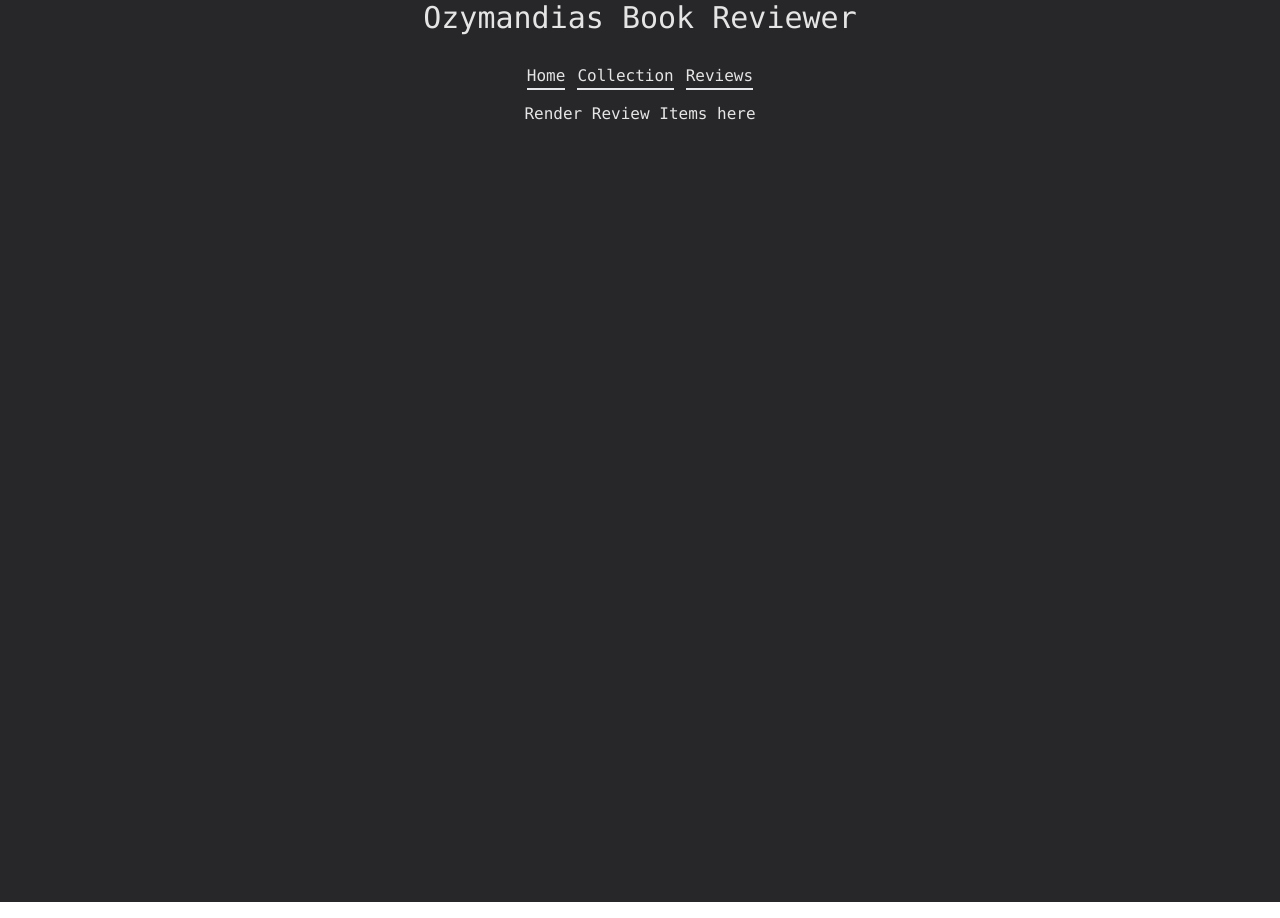
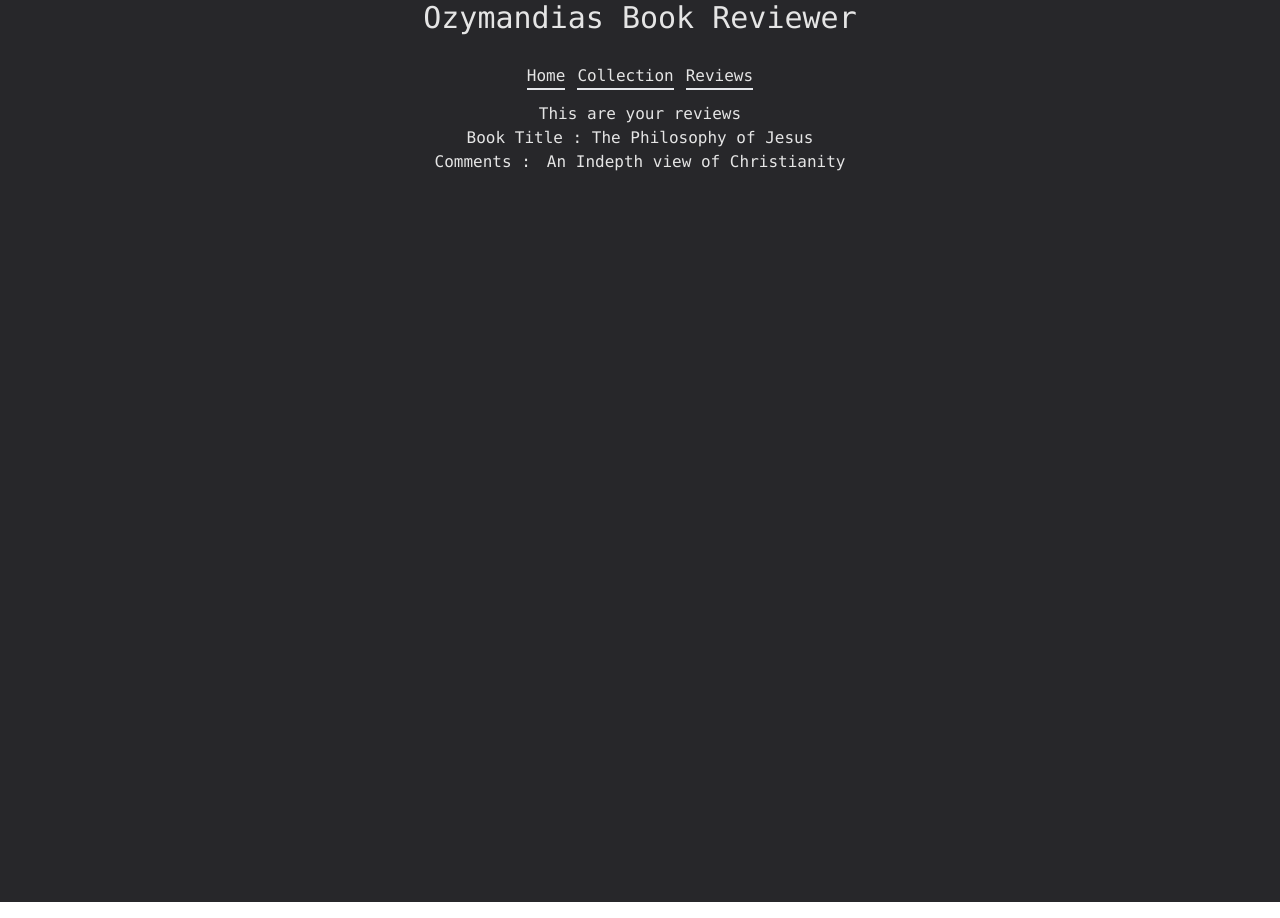
Before and after one commit to JohnstoneDev/ozymandias_client, a React (Create React App) app: page /reviews in a window 1280 px wide. Built offline with nearby package versions, Linux system fonts and the light colour scheme; no server answers; data requests are answered from the project's data file.

Commit message:
Update review display

```diff
--- a/db.json
+++ b/db.json
@@ -12,5 +12,11 @@
       "id": 1
     }
   ],
-  "reviews": []
+  "reviews": [
+    {
+      "id" : 1,
+      "title" : "The Philosophy of Jesus",
+      "comment" : "An Indepth view of Christianity"
+    }
+  ]
 }
--- a/src/Components/Review.js
+++ b/src/Components/Review.js
@@ -1,8 +1,18 @@
 // Review Component should receive a prop of a review item from review list and display it
 
-function Review(){
+function Review( { review }){
+    const { title, comment } = review
     return (
         <>
+            <div>
+                <h3>Book Title : {title}</h3>
+                <div className="flex flex-row gap-4 align-middle justify-center">
+                <h3>Comments :</h3>
+                <p>
+                    {comment}
+                </p>
+                </div>
+            </div>
         </>
     )
 }
--- a/src/Components/ReviewsList.js
+++ b/src/Components/ReviewsList.js
@@ -1,10 +1,13 @@
 // Review List component should render individual review items
 import Review from "./Review";
 
-function ReviewList(){
+function ReviewList({ reviews }){
     return (
         <div className="h-screen">
-            Render Review Items here
+            {reviews.length <=0 ? <h3>There are no reviews!</h3> : <h3> This are your reviews </h3>}
+            {reviews.map(review => {
+                return <Review key={review.id} review={review} />
+                })}
         </div>
     )
 }
```
